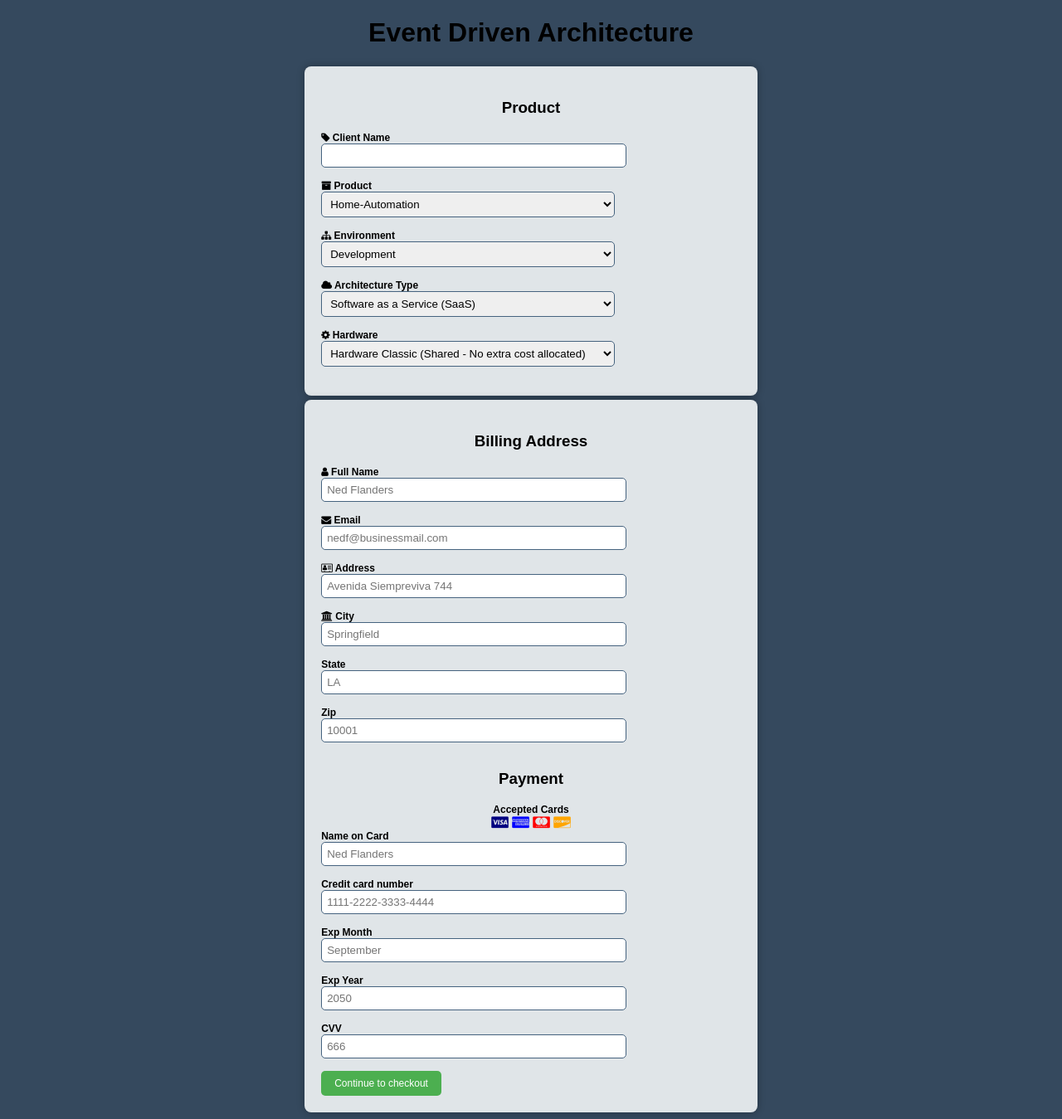
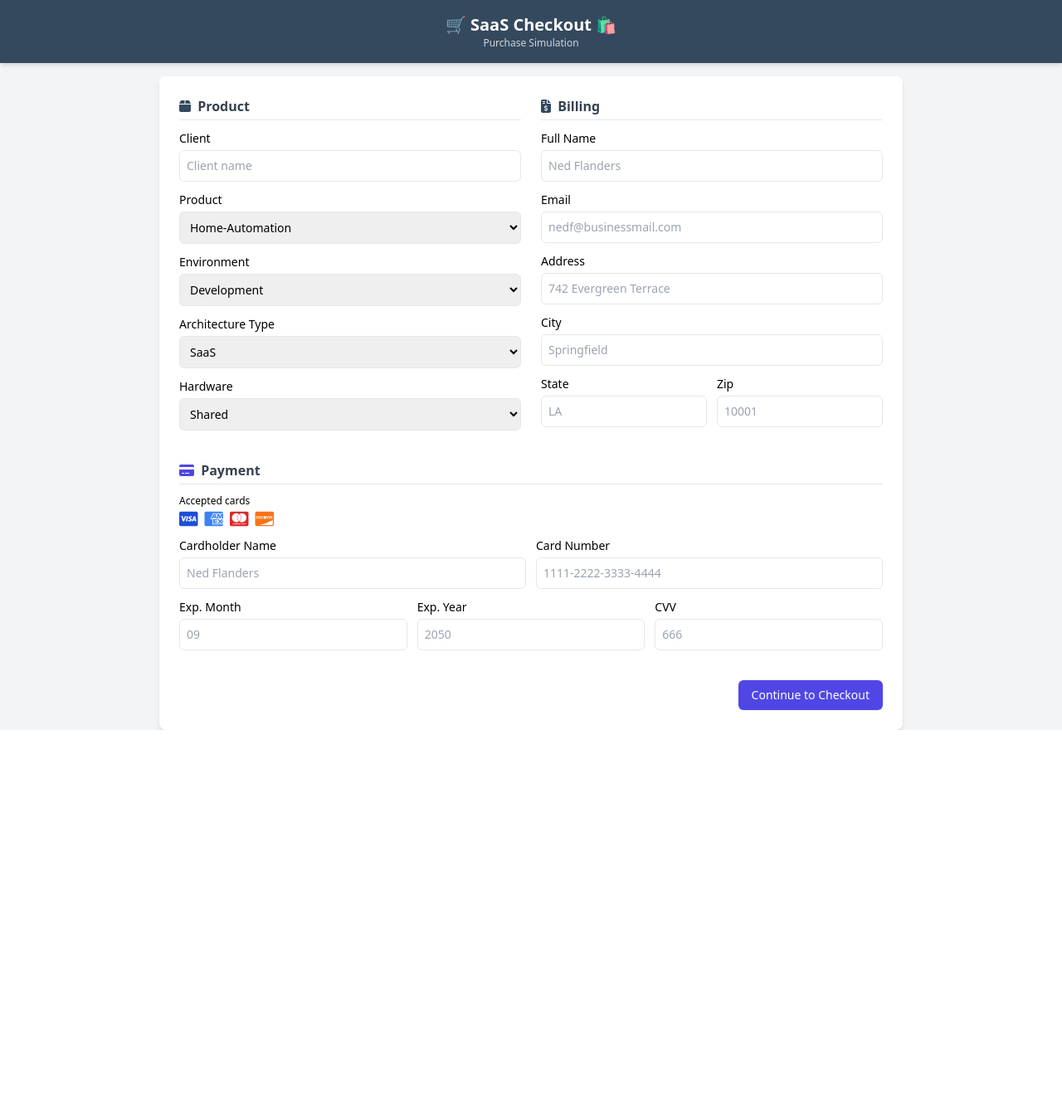
Before and after one commit to jpradoar/event-driven-architecture, a Flask app: page / in a window 1280 px wide. Shown: the whole page at 83% size. After the commit the page ends 880 px from the top, so only its background shows below. Run offline with Flask 3, Linux system fonts and the light colour scheme; some libraries are stand-ins or nearby versions.

Commit message:
fix: refactor index producer

```diff
--- a/03-producer/templates/index.html
+++ b/03-producer/templates/index.html
@@ -1,119 +1,156 @@
 <!DOCTYPE html>
-<html>
+<html lang="en">
 <head>
+  <meta charset="UTF-8">
   <meta name="viewport" content="width=device-width, initial-scale=1">
-  <link rel="stylesheet" href="https://cdnjs.cloudflare.com/ajax/libs/font-awesome/4.7.0/css/font-awesome.min.css">
-  <style type="text/css">
-  body {
-    font-family: Arial, sans-serif;
-    background-color: #35495e;
-  }
-  .container {
-    max-width: 40%;
-    margin: 5px auto;
-    background-color: #e0e5e8;
-    border-radius: 8px;
-    box-shadow: 0 0 10px rgba(0, 0, 0, 0.3);
-    padding: 20px;
-  }
-  .section {
-    margin-bottom: 20px;
-  }
-  .section-header {
-    border-bottom: 1px solid #465b6c;
-    padding-bottom: 10px;
-    margin-bottom: 10px;
-    cursor: pointer; /* Añadido para hacer el título clickeable */
-  }
-  .section-header h2 {
-    margin: 0;
-    text-align: center;
-  }
-  label {
-    font-weight: bold;
-    display: block;
-    font-size: 12px; /* Reducido el tamaño de la fuente */
-  }
-  input[type="text"],
-  select {
-    width: 70%;
-    padding: 6px;
-    margin-bottom: 15px;
-    border: 1px solid #46637f;
-    border-radius: 5px;
-  }
-  input[type="submit"] {
-    background-color: #4CAF50;
-    color: white;
-    border: none;
-    padding: 8px 16px; /* Reducido el padding */
-    border-radius: 5px;
-    cursor: pointer;
-    font-size: 12px; /* Reducido el tamaño de la fuente */
-    transition: background-color 0.3s ease;
-  }
+  <title>SaaS Checkout</title>
+  <script src="https://cdn.tailwindcss.com"></script>
+  <link rel="stylesheet" href="https://cdnjs.cloudflare.com/ajax/libs/font-awesome/6.4.0/css/all.min.css">
+  <style>
+    /* Custom brand colors */
+    .brand-bg { background-color: #35495e; }
+    .brand-btn { background-color: #4CAF50; }
+    .brand-btn:hover { background-color: #43a047; }
   </style>
 </head>
-<body>
-<div align="center">
-<h1>Event Driven Architecture</h1>
+<body class="bg-gray-100 font-sans text-sm">
+  <!-- Header -->
+  <header class="brand-bg text-white py-4 shadow-md">
+    <div class="container mx-auto text-center">
+      <h1 class="text-xl font-bold">🛒 SaaS Checkout 🛍️</h1>
+      <p class="text-gray-300 text-xs">Purchase Simulation</p>
     </div>
-<div class="container">
-    <form action="" method="post" class="" id="formulario" >
-    <div align="center"><h3>Product</h3></div>
-    <label for="client"><i class="fa fa-tag"></i> Client Name</label><input type="text" id="client" name="client" placeholder="" required="required">
-    <label for="product"><i class="fa fa-archive"></i> Product</label><select id="product" name="product"  class="select">
+  </header>
+
+  <!-- Main Container -->
+  <main class="max-w-4xl mx-auto bg-white rounded-lg shadow-md mt-4 p-6">
+    <form action="" method="post" id="checkout-form" class="grid grid-cols-1 md:grid-cols-2 gap-6">
+
+      <!-- Product -->
+      <section>
+        <h2 class="text-base font-semibold text-gray-700 border-b pb-1 mb-3">
+          <i class="fa fa-box mr-1 text-[#35495e]"></i> Product
+        </h2>
+        <label class="block mb-1">Client</label>
+        <input type="text" name="client" placeholder="Client name" required
+               class="w-full p-2 border rounded-md mb-3 focus:outline-none focus:ring-1 focus:ring-[#35495e]">
+
+        <label class="block mb-1">Product</label>
+        <select name="product" class="w-full p-2 border rounded-md mb-3 focus:outline-none focus:ring-1 focus:ring-[#35495e]">
           <option value="domoticz">Home-Automation</option>
+          <option value="domoticz_full">Home-Automation (full)</option>
           <option value="nginx">NGINX (demos)</option>
         </select>
-    <label for="fname"><i class="fa fa-sitemap"></i> Environment</label><select id="environment" name="environment"  class="select">
+
+        <label class="block mb-1">Environment</label>
+        <select name="environment" class="w-full p-2 border rounded-md mb-3 focus:outline-none focus:ring-1 focus:ring-[#35495e]">
           <option value="development">Development</option>
           <option value="stage">Stage</option>
           <option value="production">Production</option>
         </select>
-        <label for="archtype"><i class="fa fa-cloud"></i> Architecture Type</label><select id="archtype" name="archtype" class="select">
-              <option value="saas">Software as a Service (SaaS)</option>
+
+        <label class="block mb-1">Architecture Type</label>
+        <select name="archtype" class="w-full p-2 border rounded-md mb-3 focus:outline-none focus:ring-1 focus:ring-[#35495e]">
+          <option value="saas">SaaS</option>
           <option value="edge">Edge</option>
-              <option value="classic">Classic Old (Like On-Prem)</option>
+          <option value="classic">On-Prem</option>
         </select>
-        <label for="hardware"><i class="fa fa-cog"></i> Hardware</label><select id="hardware" name="hardware"  class="select">
-              <option value="shared">Hardware Classic (Shared - No extra cost allocated)</option>
-              <option value="dedicated">Hardware Dedicated (Extra cost allocated)</option>
+
+        <label class="block mb-1">Hardware</label>
+        <select name="hardware" class="w-full p-2 border rounded-md mb-3 focus:outline-none focus:ring-1 focus:ring-[#35495e]">
+          <option value="shared">Shared</option>
+          <option value="dedicated">Dedicated</option>
         </select>
+      </section>
+
+      <!-- Billing -->
+      <section>
+        <h2 class="text-base font-semibold text-gray-700 border-b pb-1 mb-3">
+          <i class="fa fa-file-invoice-dollar mr-1 text-[#35495e]"></i> Billing
+        </h2>
+        <label class="block mb-1">Full Name</label>
+        <input type="text" name="firstname" placeholder="Ned Flanders"
+               class="w-full p-2 border rounded-md mb-3 focus:outline-none focus:ring-1 focus:ring-[#35495e]">
+
+        <label class="block mb-1">Email</label>
+        <input type="email" name="email" placeholder="nedf@businessmail.com"
+               class="w-full p-2 border rounded-md mb-3 focus:outline-none focus:ring-1 focus:ring-[#35495e]">
+
+        <label class="block mb-1">Address</label>
+        <input type="text" name="address" placeholder="742 Evergreen Terrace"
+               class="w-full p-2 border rounded-md mb-3 focus:outline-none focus:ring-1 focus:ring-[#35495e]">
+
+        <label class="block mb-1">City</label>
+        <input type="text" name="city" placeholder="Springfield"
+               class="w-full p-2 border rounded-md mb-3 focus:outline-none focus:ring-1 focus:ring-[#35495e]">
+
+        <div class="grid grid-cols-2 gap-3">
+          <div>
+            <label class="block mb-1">State</label>
+            <input type="text" name="state" placeholder="LA"
+                   class="w-full p-2 border rounded-md mb-3 focus:outline-none focus:ring-1 focus:ring-[#35495e]">
           </div>
-<div class="container">
-
-        <div align="center"><h3>Billing Address</h3></div>
-        <label for="fname"><i class="fa fa-user"></i> Full Name</label><input type="text" id="fname" name="firstname" placeholder="Ned Flanders" >
-        <label for="email"><i class="fa fa-envelope"></i> Email</label><input type="text" id="email" name="email" placeholder="nedf@businessmail.com" >
-        <label for="adr"><i class="fa fa-address-card-o"></i> Address</label><input type="text" id="adr" name="address" placeholder="Avenida Siempreviva 744" >
-        <label for="city"><i class="fa fa-institution"></i> City</label><input type="text" id="city" name="city" placeholder="Springfield" >
-        <label for="state">State</label><input type="text" id="state" name="state" placeholder="LA" >
-        <label for="zip">Zip</label><input type="text" id="zip" name="zip" placeholder="10001" >
-
-        <div align="center">
-          <h3>Payment</h3>
-          <label for="fname">Accepted Cards</label>
-          <div class="icon-container">
-            <i class="fa fa-cc-visa" style="color:navy;"></i>
-            <i class="fa fa-cc-amex" style="color:blue;"></i>
-            <i class="fa fa-cc-mastercard" style="color:red;"></i>
-            <i class="fa fa-cc-discover" style="color:orange;"></i>
+          <div>
+            <label class="block mb-1">Zip</label>
+            <input type="text" name="zip" placeholder="10001"
+                   class="w-full p-2 border rounded-md mb-3 focus:outline-none focus:ring-1 focus:ring-[#35495e]">
           </div>
         </div>
-        <label for="cardname">Name on Card</label><input type="text" id="cardname" name="cardname" placeholder="Ned Flanders" >
-        <label for="cardnumber">Credit card number</label><input type="text" id="cardnumber" name="cardnumber" placeholder="1111-2222-3333-4444" >
-        <label for="cardexpmonth">Exp Month</label><input type="text" id="cardexpmonth" name="cardexpmonth" placeholder="September" >
-        <label for="cardexpyear">Exp Year</label><input type="text" id="cardexpyear" name="cardexpyear" placeholder="2050" >
-        <label for="cardcvv">CVV</label>
-        <input type="text" id="cardcvv" name="cardcvv" placeholder="666" >
+      </section>
 
-
-
-    <input type="submit" value="Continue to checkout" class="btn">
-  </form>
+      <!-- Payment -->
+      <section class="md:col-span-2">
+        <h2 class="text-base font-semibold text-gray-700 border-b pb-1 mb-3">
+          <i class="fa fa-credit-card mr-1 text-indigo-600"></i> Payment
+        </h2>
+        <p class="mb-1 text-xs font-medium">Accepted cards</p>
+        <div class="flex items-center space-x-2 mb-3 text-xl">
+          <i class="fa-brands fa-cc-visa text-blue-700"></i>
+          <i class="fa-brands fa-cc-amex text-blue-500"></i>
+          <i class="fa-brands fa-cc-mastercard text-red-600"></i>
+          <i class="fa-brands fa-cc-discover text-orange-500"></i>
         </div>
 
+        <div class="grid grid-cols-2 gap-3">
+          <div>
+            <label class="block mb-1">Cardholder Name</label>
+            <input type="text" name="cardname" placeholder="Ned Flanders"
+                   class="w-full p-2 border rounded-md mb-3 focus:outline-none focus:ring-1 focus:ring-indigo-500">
+          </div>
+          <div>
+            <label class="block mb-1">Card Number</label>
+            <input type="text" name="cardnumber" placeholder="1111-2222-3333-4444"
+                   class="w-full p-2 border rounded-md mb-3 focus:outline-none focus:ring-1 focus:ring-indigo-500">
+          </div>
+        </div>
 
+        <div class="grid grid-cols-3 gap-3">
+          <div>
+            <label class="block mb-1">Exp. Month</label>
+            <input type="text" name="cardexpmonth" placeholder="09"
+                   class="w-full p-2 border rounded-md mb-3 focus:outline-none focus:ring-1 focus:ring-indigo-500">
+          </div>
+          <div>
+            <label class="block mb-1">Exp. Year</label>
+            <input type="text" name="cardexpyear" placeholder="2050"
+                   class="w-full p-2 border rounded-md mb-3 focus:outline-none focus:ring-1 focus:ring-indigo-500">
+          </div>
+          <div>
+            <label class="block mb-1">CVV</label>
+            <input type="text" name="cardcvv" placeholder="666"
+                   class="w-full p-2 border rounded-md mb-3 focus:outline-none focus:ring-1 focus:ring-indigo-500">
+          </div>
+        </div>
+      </section>
+
+      <!-- Button -->
+      <div class="md:col-span-2 text-right">
+        <button type="submit"
+          class="bg-indigo-600 hover:bg-indigo-700 text-white font-medium py-2 px-4 rounded-md shadow-sm transition">
+          Continue to Checkout
+        </button>
+      </div>
+    </form>
+  </main>
 </body>
 </html>
```
Lines whose indentation alone changed are shown as unchanged.
